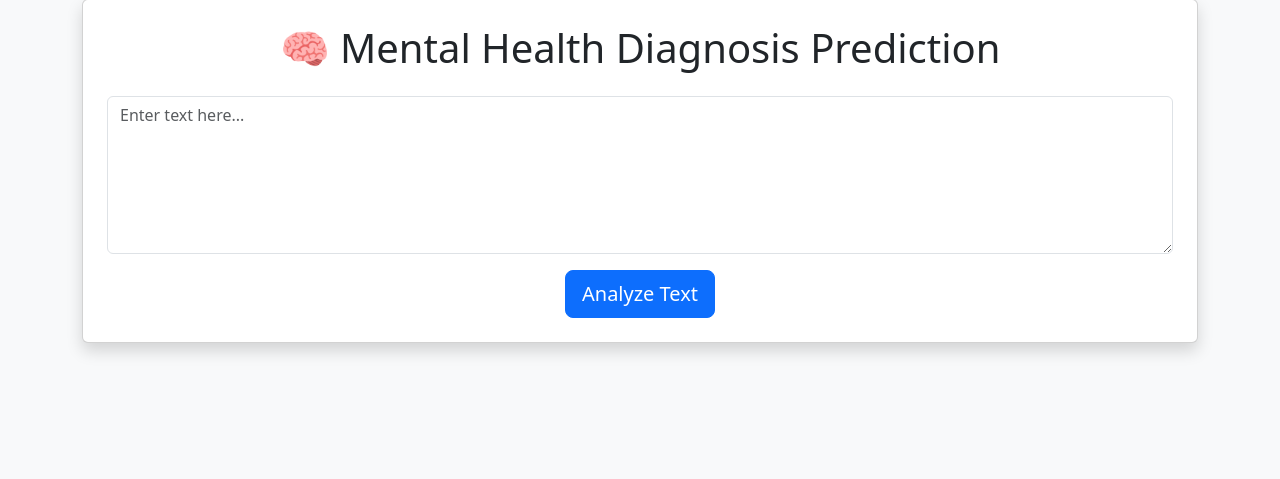
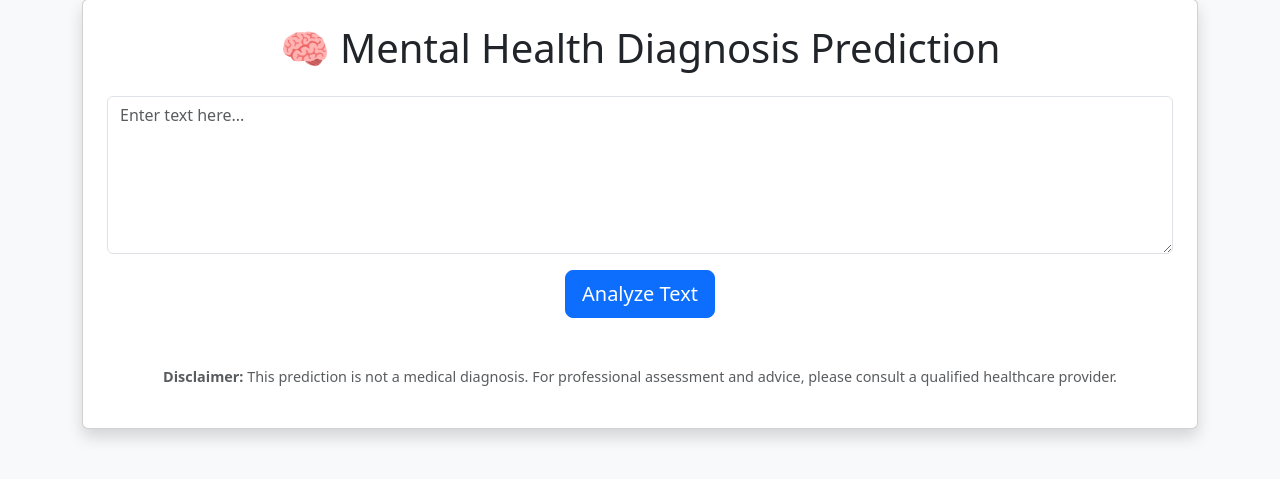
Before and after one commit to Soncha19/psycho-emotional-classifier, a Flask app: page / in a window 1280 px wide. Shown: the part 49-528 px from the top of the page. Run offline with Flask 3, Linux system fonts and the light colour scheme; parts of the project's set-up code (start-up, migrations or seed data) failed here and were passed over.

Commit message:
added disclaimer

```diff
--- a/templates/index.html
+++ b/templates/index.html
@@ -27,9 +27,12 @@
             <h4 class="text-info">Probability: {{ probability }}</h4>
         </div>
         {% endif %}
+
+        <div class="mt-5 text-center text-muted" style="font-size: 0.9rem;">
+            <p><strong>Disclaimer:</strong> This prediction is not a medical diagnosis. For professional assessment and advice, please consult a qualified healthcare provider.</p>
+        </div>
     </div>
 </div>
-
 
 <script src="https://cdn.jsdelivr.net/npm/bootstrap@5.3.2/dist/js/bootstrap.bundle.min.js"></script>
 </body>
```
